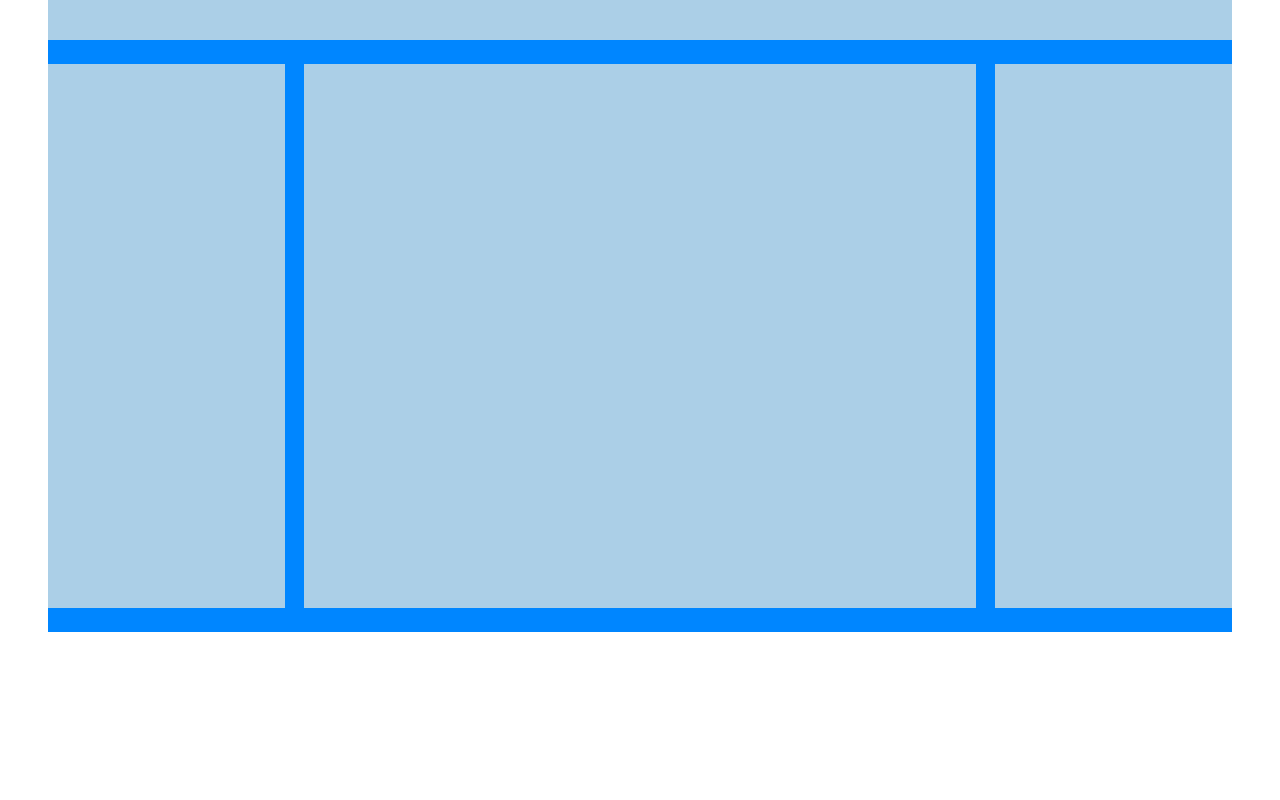
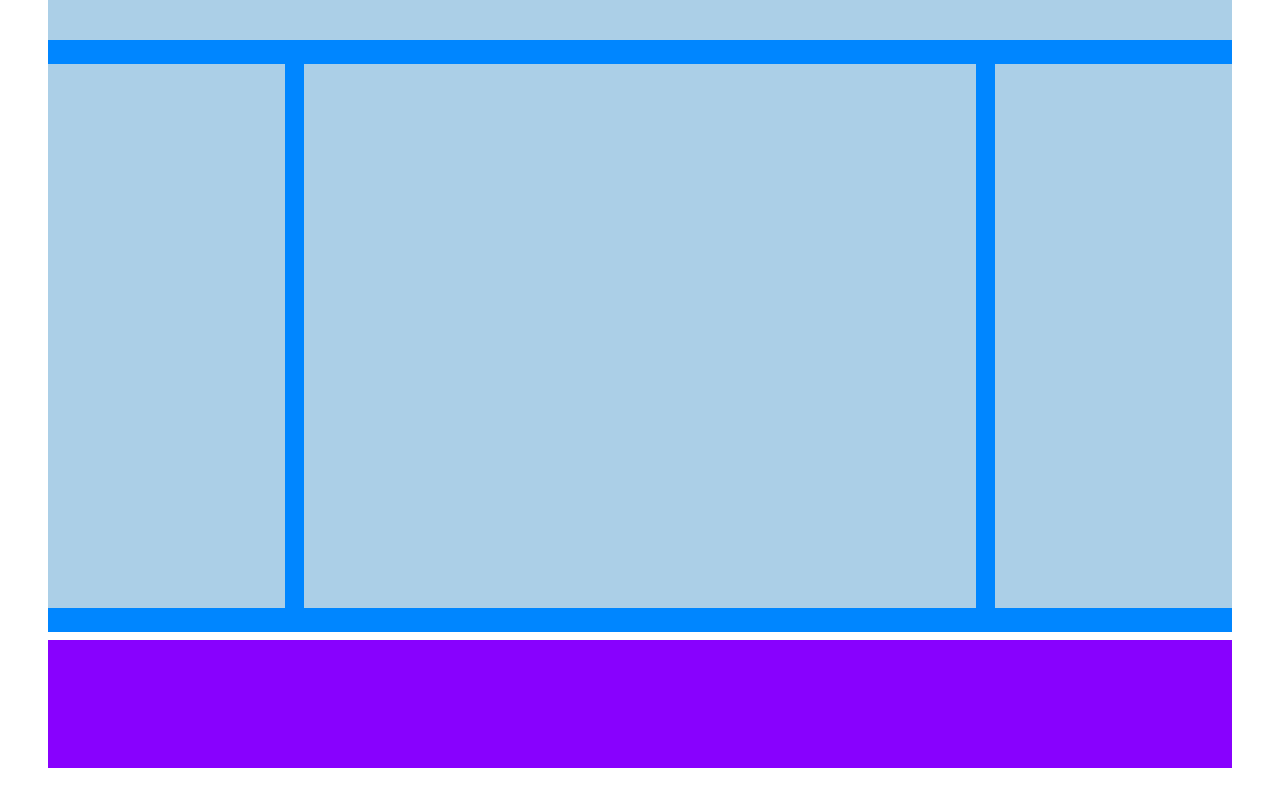
Before and after one commit to alestucci/htmlcss-struttura-wp, a plain HTML site: page index.html in a window 1280 px wide. Shown: the part 768-1568 px from the top of the page. Before the commit the page ends 1400 px from the top, so only its background shows below. Drawn offline with Linux system fonts and the light colour scheme.

Commit message:
Inserito Footer

```diff
--- a/css/style.css
+++ b/css/style.css
@@ -12,27 +12,23 @@ main {
 header {
     margin-top: 1.5em;
     background-color: #e579e6;
-    width: 100%;
     height: 9em;
 }
 
 .slider {
     margin-top: 1.75em;
     background-color: #E1D67A;
-    width: 100%;
     height: 31em;
 }
 
 .container-main {
     margin-top: 1.75em;
     background-color: #0086ff;
-    width: 100%;
 }
 
 .little-header {
     margin-top: 0;
     background-color: #abcfe7;
-    width: 100%;
     height: 5.5em;
 }
 
@@ -60,3 +56,10 @@ header {
     display: table;
     clear: both;
 }
+
+footer {
+    margin-top: .5em;
+    margin-bottom: 2em;
+    height: 8em;
+    background-color: #8801fe;
+}
--- a/index.html
+++ b/index.html
@@ -13,10 +13,12 @@
     <main>
         <!-- Header rosa -->
         <header>
+
         </header>
 
         <!-- Slider Giallo -->
         <div class="slider">
+
         </div>
 
         <!-- Contenitore principale sezioni blu -->
@@ -24,18 +26,27 @@
 
             <!-- Barra orizzontale celeste -->
             <div class="little-header">
+
             </div>
 
             <!-- Sezione divisa in tre -->
             <div class="sidebar">
+
             </div>
 
             <div class="content">
+
             </div>
 
             <div class="sidebar">
+
             </div>
         </div>
+
+        <!-- Footer viola -->
+        <footer>
+
+        </footer>
     </main>
 
 </body>
```
